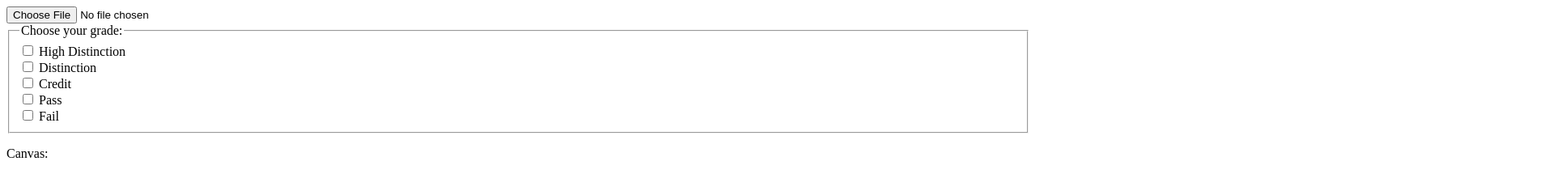
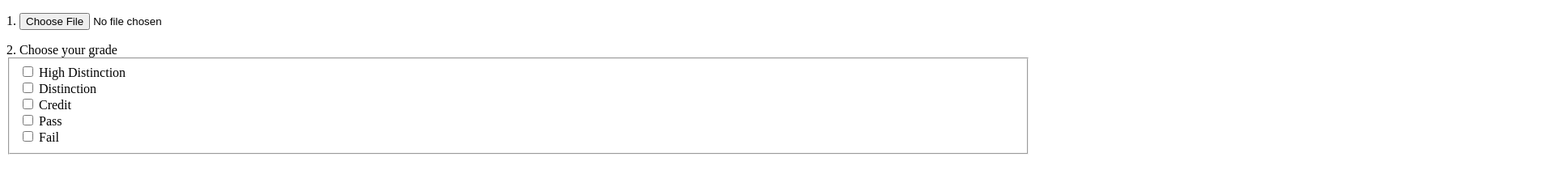
Before and after one commit to nathancspencer/foodReviewMaker, a plain HTML site: page index.html in a window 1280 px wide. Shown: the top 215 px of the page at 81% size, 1920 px wide, since content can reach past the window. Drawn offline with Linux system fonts and the light colour scheme.

Commit message:
Fix formatting

```diff
--- a/index.html
+++ b/index.html
@@ -1,20 +1,17 @@
 <!DOCTYPE html>
 <html>
+<body>
+<p>
+    1.
+    <input type="file" id="filetag">
+    <img src="" id="toEdit" style="display: none;">
 
-<head>
-  <meta charset="utf-8">
-  <meta name="viewport" content="width=device-width">
-  <title>Food Review Maker</title>
-  <link href="style.css" rel="stylesheet" type="text/css" />
-</head>
+</p>
 
-<body>
 
-<input type="file" id="filetag">
-<img src="" id="toEdit" style="display: none;">
+2. Choose your grade
 
 <fieldset>
-    <legend>Choose your grade:</legend>
 
     <div>
         <input type="checkbox" id="hdCheckbox" name="High Distinction">
@@ -47,10 +44,8 @@
 <img id="crImage" width="3542" height="3542" src="cr.png" alt="Credit" style="display: none;">
 <img id="psImage" width="3542" height="3542" src="ps.png" alt="Pass" style="display: none;">
 <img id="flImage" width="3542" height="3542" src="fl.png" alt="Fail" style="display: none;">
-<!-- <img id="toEdit" width="3024" height="3024" src="toEdit/IMG_2923.png" alt="To Edit" style="display: none;"> -->
 
-<p>Canvas:</p>
-<canvas id="myCanvas" width="3542" height="3542" style="border:1px solid #d3d3d3;">
+<canvas id="myCanvas" width="3542" height="3542" style="border:1px solid #d3d3d3; display: none;">
 Your browser does not support the HTML5 canvas tag.
 </canvas>
 
```
